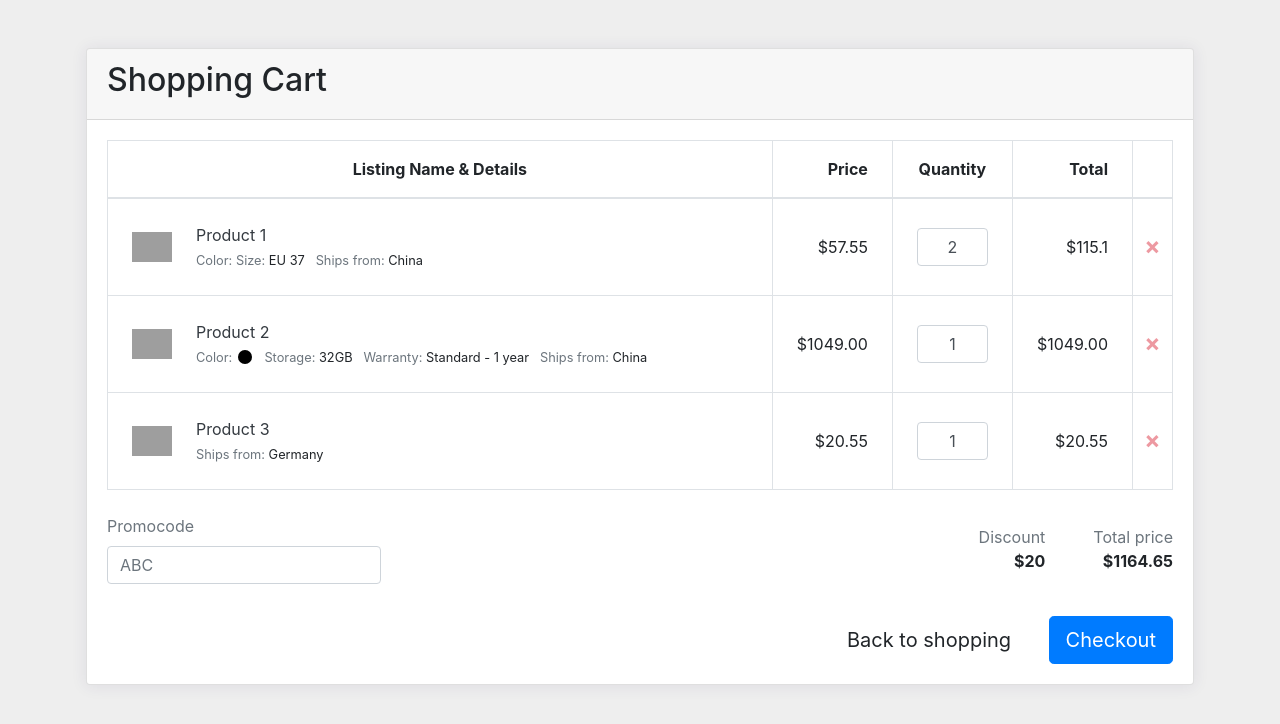
After one commit to Fashionpedia-A2/fashionpedia-frontend, a Django app: page /buy/cart/ in a window 1280 px wide. The commit adds this page. Shown: the top 724 px of the page. Run offline with Django 5.2, Linux system fonts and the light colour scheme; grey boxes are pictures that could not be loaded.

Commit message:
make cart

```diff
--- /dev/null
+++ b/buy/templates/cart.html
@@ -0,0 +1,147 @@
+{% extends "main.html" %}
+{% load static %}
+
+
+{% block content %}
+<div class="container px-3 my-5 clearfix">
+    <!-- Shopping cart table -->
+    <div class="card">
+        <div class="card-header">
+            <h2>Shopping Cart</h2>
+        </div>
+        <div class="card-body">
+            <div class="table-responsive">
+              <table class="table table-bordered m-0">
+                <thead>
+                  <tr>
+                    <!-- Set columns width -->
+                    <th class="text-center py-3 px-4" style="min-width: 400px;">Listing Name &amp; Details</th>
+                    <th class="text-right py-3 px-4" style="width: 100px;">Price</th>
+                    <th class="text-center py-3 px-4" style="width: 120px;">Quantity</th>
+                    <th class="text-right py-3 px-4" style="width: 100px;">Total</th>
+                    <th class="text-center align-middle py-3 px-0" style="width: 40px;"><a href="#" class="shop-tooltip float-none text-light" title="" data-original-title="Clear cart"><i class="ino ion-md-trash"></i></a></th>
+                  </tr>
+                </thead>
+                <tbody>
+
+                  <tr>
+                    <td class="p-4">
+                      <div class="media align-items-center">
+                        <img src="https://bootdey.com/img/Content/avatar/avatar1.png" class="d-block ui-w-40 ui-bordered mr-4" alt="">
+                        <div class="media-body">
+                          <a href="#" class="d-block text-dark">Product 1</a>
+                          <small>
+                            <span class="text-muted">Color:</span>
+                            <span class="text-muted">Size: </span> EU 37 &nbsp;
+                            <span class="text-muted">Ships from: </span> China
+                          </small>
+                        </div>
+                      </div>
+                    </td>
+                    <td class="text-right font-weight-semibold align-middle p-4">$57.55</td>
+                    <td class="align-middle p-4"><input type="text" class="form-control text-center" value="2"></td>
+                    <td class="text-right font-weight-semibold align-middle p-4">$115.1</td>
+                    <td class="text-center align-middle px-0"><a href="#" class="shop-tooltip close float-none text-danger" title="" data-original-title="Remove">×</a></td>
+                  </tr>
+
+                  <tr>
+                    <td class="p-4">
+                      <div class="media align-items-center">
+                        <img src="https://bootdey.com/img/Content/avatar/avatar6.png" class="d-block ui-w-40 ui-bordered mr-4" alt="">
+                        <div class="media-body">
+                          <a href="#" class="d-block text-dark">Product 2</a>
+                          <small>
+                            <span class="text-muted">Color:</span>
+                            <span class="ui-product-color ui-product-color-sm align-text-bottom" style="background:#000;"></span> &nbsp;
+                            <span class="text-muted">Storage: </span> 32GB &nbsp;
+                            <span class="text-muted">Warranty: </span> Standard - 1 year &nbsp;
+                            <span class="text-muted">Ships from: </span> China
+                          </small>
+                        </div>
+                      </div>
+                    </td>
+                    <td class="text-right font-weight-semibold align-middle p-4">$1049.00</td>
+                    <td class="align-middle p-4"><input type="text" class="form-control text-center" value="1"></td>
+                    <td class="text-right font-weight-semibold align-middle p-4">$1049.00</td>
+                    <td class="text-center align-middle px-0"><a href="#" class="shop-tooltip close float-none text-danger" title="" data-original-title="Remove">×</a></td>
+                  </tr>
+
+                  <tr>
+                    <td class="p-4">
+                      <div class="media align-items-center">
+                        <img src="https://bootdey.com/img/Content/avatar/avatar2.png" class="d-block ui-w-40 ui-bordered mr-4" alt="">
+                        <div class="media-body">
+                          <a href="#" class="d-block text-dark">Product 3</a>
+                          <small>
+                            <span class="text-muted">Ships from: </span> Germany
+                          </small>
+                        </div>
+                      </div>
+                    </td>
+                    <td class="text-right font-weight-semibold align-middle p-4">$20.55</td>
+                    <td class="align-middle p-4"><input type="text" class="form-control text-center" value="1"></td>
+                    <td class="text-right font-weight-semibold align-middle p-4">$20.55</td>
+                    <td class="text-center align-middle px-0"><a href="#" class="shop-tooltip close float-none text-danger" title="" data-original-title="Remove">×</a></td>
+                  </tr>
+
+                </tbody>
+              </table>
+            </div>
+            <!-- / Shopping cart table -->
+
+            <div class="d-flex flex-wrap justify-content-between align-items-center pb-4">
+              <div class="mt-4">
+                <label class="text-muted font-weight-normal">Promocode</label>
+                <input type="text" placeholder="ABC" class="form-control">
+              </div>
+              <div class="d-flex">
+                <div class="text-right mt-4 mr-5">
+                  <label class="text-muted font-weight-normal m-0">Discount</label>
+                  <div class="text-large"><strong>$20</strong></div>
+                </div>
+                <div class="text-right mt-4">
+                  <label class="text-muted font-weight-normal m-0">Total price</label>
+                  <div class="text-large"><strong>$1164.65</strong></div>
+                </div>
+              </div>
+            </div>
+
+            <div class="float-right">
+              <button type="button" class="btn btn-lg btn-default md-btn-flat mt-2 mr-3">Back to shopping</button>
+              <button type="button" class="btn btn-lg btn-primary mt-2">Checkout</button>
+            </div>
+
+          </div>
+      </div>
+  </div>
+  {% endblock %}
+
+  {% block css %}
+  <style>
+body{
+    margin-top:20px;
+    background:#eee;
+}
+.ui-w-40 {
+    width: 40px !important;
+    height: auto;
+}
+
+.card{
+    box-shadow: 0 1px 15px 1px rgba(52,40,104,.08);
+}
+
+.ui-product-color {
+    display: inline-block;
+    overflow: hidden;
+    margin: .144em;
+    width: .875rem;
+    height: .875rem;
+    border-radius: 10rem;
+    -webkit-box-shadow: 0 0 0 1px rgba(0,0,0,0.15) inset;
+    box-shadow: 0 0 0 1px rgba(0,0,0,0.15) inset;
+    vertical-align: middle;
+}
+</style>
+
+{% endblock %}
--- a/buy/urls.py
+++ b/buy/urls.py
@@ -6,4 +6,5 @@ from .views import *
 urlpatterns = [
     path('', index, name='index'),
     path('listing/<int:id>', detail_listing, name='listing'),
+    path('cart/', cart, name='cart')
 ]
--- a/buy/views.py
+++ b/buy/views.py
@@ -10,3 +10,6 @@ def detail_listing(request, id):
         'id': id
     }
     return render(request, 'detail_listing.html', context)
+
+def cart(request):
+    return render(request, 'cart.html')
--- a/templates/main.html
+++ b/templates/main.html
@@ -3,10 +3,11 @@
 <head>
     <meta charset="UTF-8">
     <meta name="viewport" content="width=device-width, initial-scale=1.0">
-    <title>{% block title %}Default Title{% endblock %}</title>
+    <title>{% block title %}Fashionpedia{% endblock %}</title>
     <!-- Add jQuery -->
     <script src="https://ajax.googleapis.com/ajax/libs/jquery/3.5.1/jquery.min.js"></script>
     <!-- Add additional CSS files here -->
+    <link rel="stylesheet" href="https://cdn.jsdelivr.net/npm/bootstrap@4.4.1/dist/css/bootstrap.min.css" integrity="sha384-Vkoo8x4CGsO3+Hhxv8T/Q5PaXtkKtu6ug5TOeNV6gBiFeWPGFN9MuhOf23Q9Ifjh" crossorigin="anonymous">
     {% block css %}{% endblock %}
 </head>
 <body>
--- a/welcome/templates/login.html
+++ b/welcome/templates/login.html
@@ -118,12 +118,12 @@
             console.log('Password:', password);
 
             $.ajax({
-                url: 'http://account.fashionpedia.my.id/auth/login',
+                url: 'http://api.fashionpedia.my.id/api/v1/auth/login',
                 type: 'POST',
                 contentType: 'application/json',
                 data: JSON.stringify({
-                    email: email,
-                    password: password
+                    'email': email,
+                    'password': password
                 }),
                 success: function (response, textStatus, xhr) {
                     console.log('Response:', response);
```
Also changed, not shown: buy/templates/detail_listing.html (+36 -1 lines).
